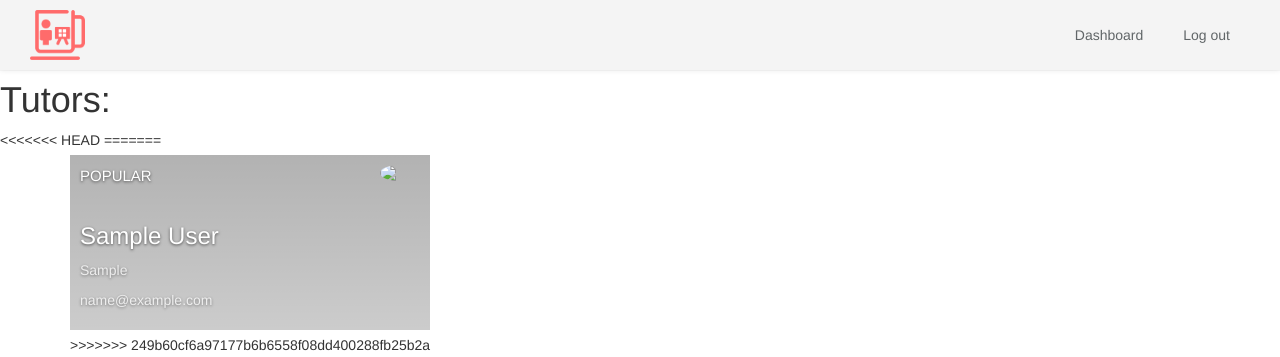
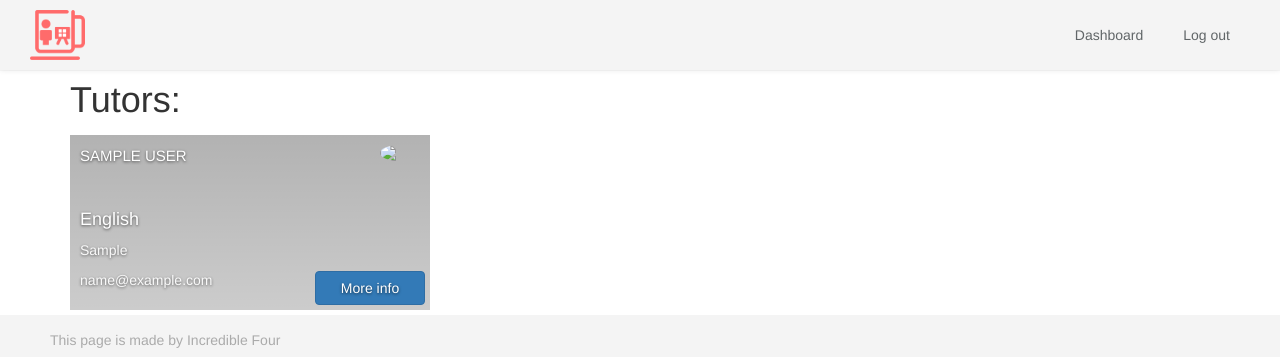
Before and after one commit to harrymryder/TutorsForU, a Rails app: page /users in a window 1280 px wide. Shown: the top 357 px of the page. Run offline with Rails 7, Linux system fonts and the light colour scheme; a user stored in the database is signed in; data comes from the database, SQL or seed files in the repository; tables that the repository leaves empty hold one stand-in row (values such as "Sample post"); style sheets or scripts are compiled from the project's sources; some libraries are stand-ins or nearby versions.

Commit message:
cards index edit

```diff
--- a/app/assets/stylesheets/components/_card.scss
+++ b/app/assets/stylesheets/components/_card.scss
@@ -31,19 +31,17 @@
 }
 .card-description p {
   font-size: 14px;
-  opacity: 0.7;
+  opacity: 0.9;
   font-weight: lighter;
 }
 .card-link {
   position: absolute;
-  top: 0;
-  bottom: 0;
-  right: 0;
-  width: 100%;
+  bottom: 5px;
+  right: 5px;
+  width: 110px;
   z-index: 2;
-  background: black;
-  opacity: 0;
+  opacity: 1;
 }
 .card-link:hover {
-  opacity: 0.1;
+  opacity: 0.8;
 }
--- a/app/views/users/index.html.erb
+++ b/app/views/users/index.html.erb
@@ -1,62 +1,31 @@
-<h1>Tutors:</h1>
 
 
-<<<<<<< HEAD
-=======
+
 <div class="container">
+<h1>Tutors:</h1>
   <div class="row">
     <% @tutors.each do |tutor| %>
       <div class="col-xs-12 col-sm-4">
         <div class="card" style="background-image: linear-gradient(rgba(0,0,0,0.3), rgba(0,0,0,0.2)), url('https://kitt.lewagon.com/placeholder/cities/shanghai');">
-          <div class="card-category">Popular</div>
+          <div class="card-category"><%= tutor.name %></div>
           <div class="card-description">
-            <h2><%= tutor.name %></h2>
+            <% subject_id = UserSubject.find_by(user_id: tutor.id).subject_id %>
+            <% subject = Subject.find(subject_id) %>
+            <h4><%= subject.name%></h4>
             <p><%= tutor.location %></p>
             <p><%= tutor.email %></p>
           </div>
           <img class="card-user" src="https://kitt.lewagon.com/placeholder/users/tgenaitay">
-          <%= link_to "More info", user_path(tutor), class: "card-link" %>
+          <%= link_to "More info", user_path(tutor), class: "btn btn-primary card-link" %>
         </div>
       </div>
     <% end %>
   </div>
 
 
->>>>>>> 249b60cf6a97177b6b6558f08dd400288fb25b2a
 
-<div class="contents">
-<div class="cards-container">
- <div class="row">
 
-  <% @tutors.each do |tutor| %>
-   <div class="col-xs-12 col-sm-6 col-md-6">
-    <div class="card" style="background-image: url(images/rio.jpg)">
-      <ul>
-<<<<<<< HEAD
-        <li><%= tutor.name %></li>
-        <% subject_id = UserSubject.find_by(user_id: tutor.id).subject_id%>
-=======
-        <li><%= tutor.name %>
-        <% subject_id = UserSubject.find_by(user_id: tutor.id).subject_id %>
->>>>>>> 249b60cf6a97177b6b6558f08dd400288fb25b2a
-        <% subject = Subject.find(subject_id) %>
-        <li><%= subject.name%></li>
-        <li><%= tutor.location %></li>
-        <li><%= tutor.email %></li>
-        <li><%= link_to "More info", user_path(tutor) %></li>
-      </ul>
-    </div>
-   </div>
-  <% end %>
-<<<<<<< HEAD
-
- </div>
-</div>
-<div id="map"></div>
-=======
- </div>
 </div>
 <div id="map"></div>
 
->>>>>>> 249b60cf6a97177b6b6558f08dd400288fb25b2a
 </div>
```
Also changed, not shown: app/assets/images/big-ben.jpg (added).
